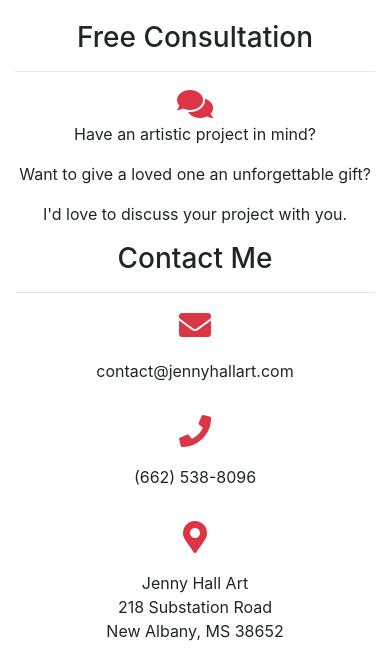
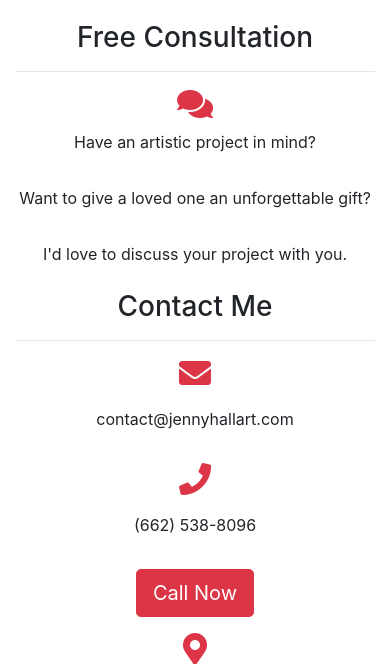
Before and after one commit to andersonhall/jha, a plain HTML site: page contact.html in a window 390 px wide. Shown: the part 165-829 px from the top of the page. Drawn offline with nearby package versions, Linux system fonts and the light colour scheme.

Commit message:
Add call button to contact page

```diff
--- a/contact.html
+++ b/contact.html
@@ -56,9 +56,9 @@
           <h3>Free Consultation</h3>
           <hr />
           <i class="fas fa-comments fa-2x text-danger"></i>
-          <p>Have an artistic project in mind?</p>
-          <p>Want to give a loved one an unforgettable gift?</p>
-          <p>I'd love to discuss your project with you.</p>
+          <p class="py-2">Have an artistic project in mind?</p>
+          <p class="py-2">Want to give a loved one an unforgettable gift?</p>
+          <p class="py-2">I'd love to discuss your project with you.</p>
         </div>
         <div class="col-md-6">
           <h3>Contact Me</h3>
@@ -67,6 +67,9 @@
           <p class="py-3">contact@jennyhallart.com</p>
           <i class="fas fa-phone fa-2x text-danger"></i>
           <p class="py-3">(662) 538-8096</p>
+          <p class="mobile-only">
+            <a href="tel:662-538-8096" class="btn btn-danger btn-lg">Call Now</a>
+          </p>
           <i class="fas fa-map-marker-alt fa-2x text-danger"></i>
           <p class="py-3">
             Jenny Hall Art<br />
--- a/style.css
+++ b/style.css
@@ -42,3 +42,13 @@ body {
   box-shadow: var(--shadow);
   z-index: 100;
 }
+
+.mobile-only {
+  display: none;
+}
+
+@media (max-width: 660px) {
+  .mobile-only {
+    display: block;
+  }
+}
```
